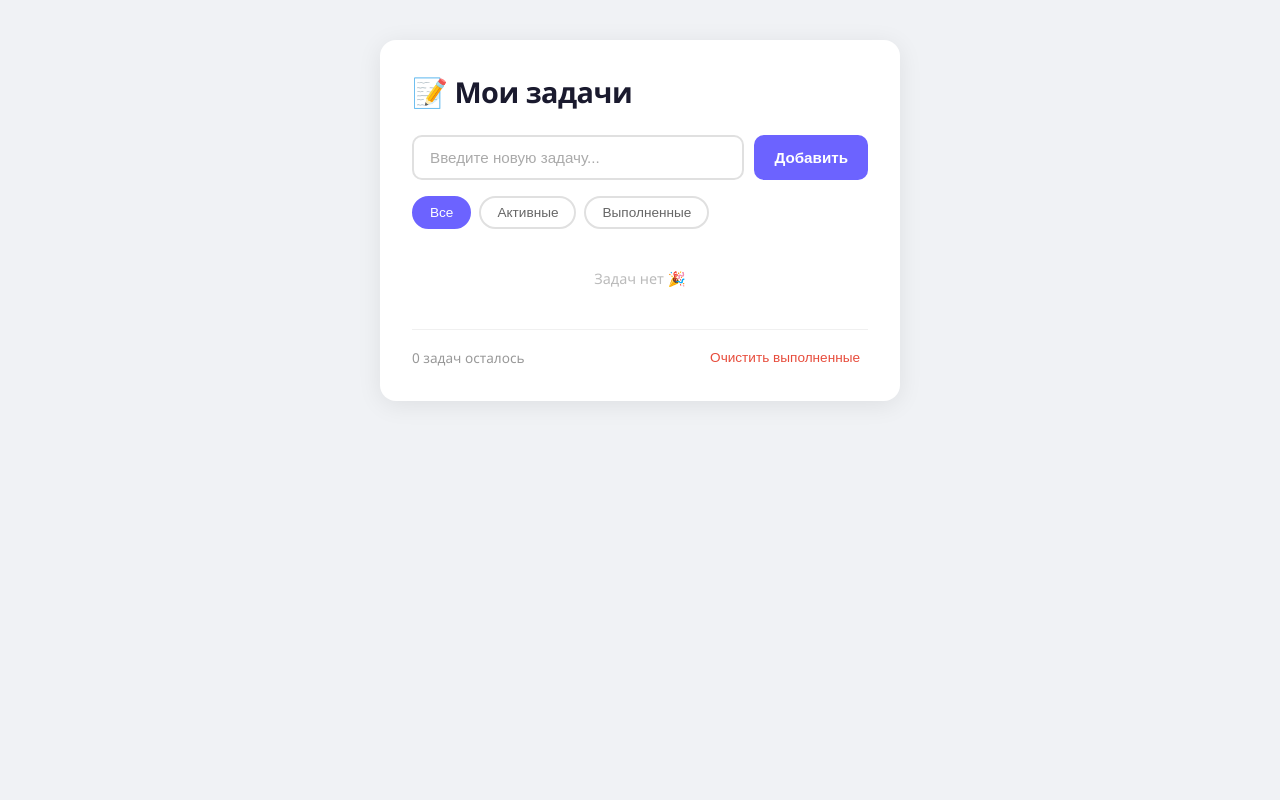
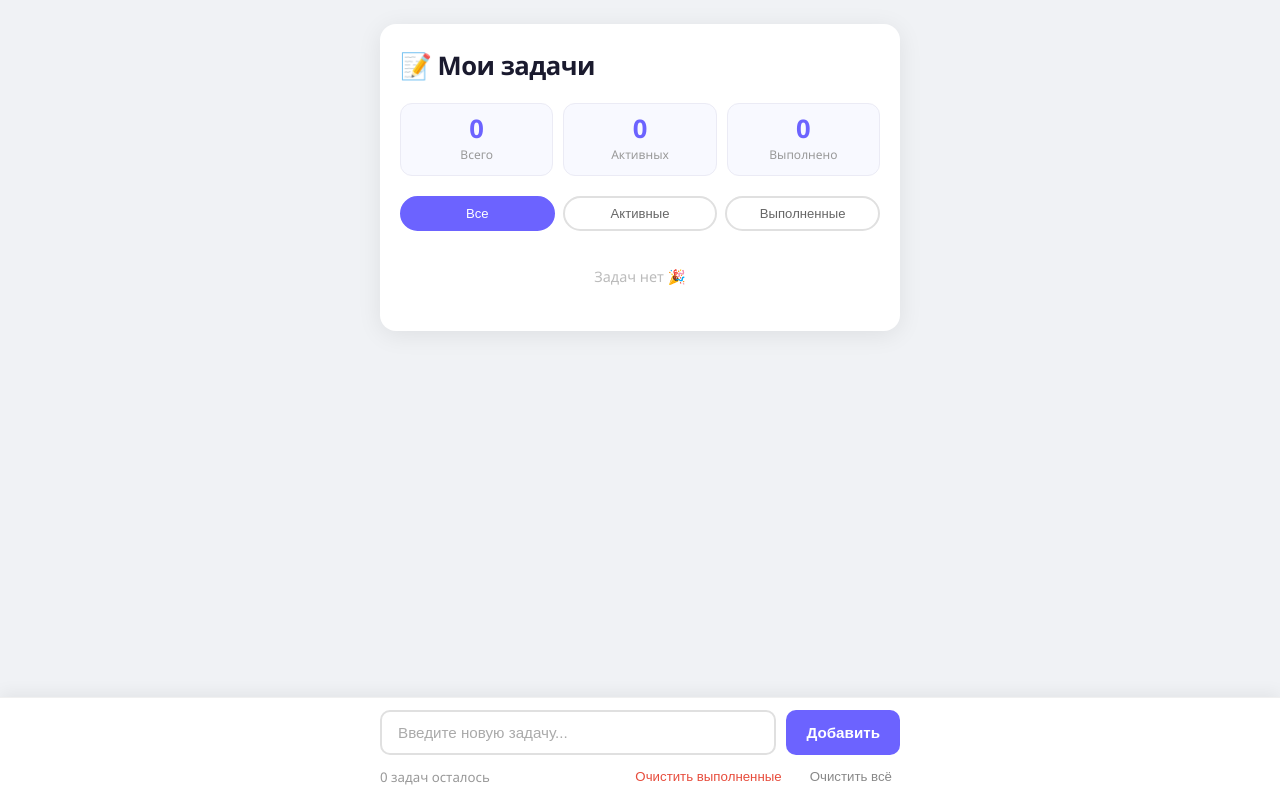
Before and after one commit to Kirill1959/Todo-List, a plain HTML site: page index.html in a window 1280 px wide. Drawn offline with Linux system fonts and the light colour scheme.

Commit message:
add stats, fixed bottom bar, clear all button

```diff
--- a/app.js
+++ b/app.js
@@ -1,28 +1,26 @@
 // =============================
 //  Данные
 // =============================
-
-// Загружаем задачи из localStorage, если они там есть
 let tasks = JSON.parse(localStorage.getItem('tasks')) || [];
-
-// Текущий фильтр: 'all' | 'active' | 'done'
 let currentFilter = 'all';
 
 // =============================
-//  Ссылки на элементы страницы
+//  Элементы страницы
 // =============================
-
-const taskInput   = document.getElementById('taskInput');
-const addBtn      = document.getElementById('addBtn');
-const taskList    = document.getElementById('taskList');
-const taskCount   = document.getElementById('taskCount');
+const taskInput    = document.getElementById('taskInput');
+const addBtn       = document.getElementById('addBtn');
+const taskList     = document.getElementById('taskList');
+const taskCount    = document.getElementById('taskCount');
 const clearDoneBtn = document.getElementById('clearDoneBtn');
-const filterBtns  = document.querySelectorAll('.filter-btn');
+const clearAllBtn  = document.getElementById('clearAllBtn');
+const filterBtns   = document.querySelectorAll('.filter-btn');
+const statTotal    = document.getElementById('statTotal');
+const statActive   = document.getElementById('statActive');
+const statDone     = document.getElementById('statDone');
 
 // =============================
-//  Сохранение в localStorage
+//  Сохранение
 // =============================
-
 function saveTasks() {
   localStorage.setItem('tasks', JSON.stringify(tasks));
 }
@@ -30,28 +28,13 @@ function saveTasks() {
 // =============================
 //  Добавить задачу
 // =============================
-
 function addTask() {
   const text = taskInput.value.trim();
+  if (!text) { taskInput.focus(); return; }
 
-  // Не добавляем пустую задачу
-  if (!text) {
-    taskInput.focus();
-    return;
-  }
-
-  // Создаём объект задачи
-  const task = {
-    id: Date.now(),       // уникальный id — текущее время в мс
-    text: text,
-    done: false
-  };
-
-  tasks.push(task);
+  tasks.push({ id: Date.now(), text, done: false });
   saveTasks();
   renderTasks();
-
-  // Очищаем поле ввода
   taskInput.value = '';
   taskInput.focus();
 }
@@ -59,11 +42,8 @@ function addTask() {
 // =============================
 //  Переключить выполнение
 // =============================
-
 function toggleTask(id) {
-  tasks = tasks.map(task =>
-    task.id === id ? { ...task, done: !task.done } : task
-  );
+  tasks = tasks.map(t => t.id === id ? { ...t, done: !t.done } : t);
   saveTasks();
   renderTasks();
 }
@@ -71,76 +51,77 @@ function toggleTask(id) {
 // =============================
 //  Удалить задачу
 // =============================
-
 function deleteTask(id) {
-  tasks = tasks.filter(task => task.id !== id);
+  tasks = tasks.filter(t => t.id !== id);
   saveTasks();
   renderTasks();
 }
 
 // =============================
-//  Удалить все выполненные
+//  Очистить выполненные
 // =============================
-
 function clearDone() {
-  tasks = tasks.filter(task => !task.done);
+  tasks = tasks.filter(t => !t.done);
   saveTasks();
   renderTasks();
 }
 
 // =============================
-//  Отрисовка списка
+//  Очистить всё
 // =============================
+function clearAll() {
+  if (tasks.length === 0) return;
+  if (confirm('Удалить все задачи?')) {
+    tasks = [];
+    saveTasks();
+    renderTasks();
+  }
+}
 
+// =============================
+//  Отрисовка
+// =============================
 function renderTasks() {
-  // Фильтруем задачи по выбранной вкладке
+  // Фильтр
   let filtered;
-  if (currentFilter === 'active') {
-    filtered = tasks.filter(t => !t.done);
-  } else if (currentFilter === 'done') {
-    filtered = tasks.filter(t => t.done);
-  } else {
-    filtered = tasks;
-  }
+  if (currentFilter === 'active') filtered = tasks.filter(t => !t.done);
+  else if (currentFilter === 'done') filtered = tasks.filter(t => t.done);
+  else filtered = tasks;
 
-  // Очищаем список
+  // Список
   taskList.innerHTML = '';
-
-  // Если задач нет — показываем сообщение
   if (filtered.length === 0) {
     taskList.innerHTML = '<p class="empty-msg">Задач нет 🎉</p>';
   } else {
-    // Рисуем каждую задачу
     filtered.forEach(task => {
       const li = document.createElement('li');
       li.className = 'task-item' + (task.done ? ' done' : '');
-
       li.innerHTML = `
         <input type="checkbox" ${task.done ? 'checked' : ''} />
         <span class="task-text">${escapeHTML(task.text)}</span>
         <button class="delete-btn" title="Удалить">✕</button>
       `;
-
-      // Чекбокс — отметить выполненной
       li.querySelector('input').addEventListener('change', () => toggleTask(task.id));
-
-      // Кнопка удаления
       li.querySelector('.delete-btn').addEventListener('click', () => deleteTask(task.id));
-
       taskList.appendChild(li);
     });
   }
 
-  // Обновляем счётчик активных задач
-  const activeCount = tasks.filter(t => !t.done).length;
-  taskCount.textContent = `${activeCount} ${pluralize(activeCount, 'задача', 'задачи', 'задач')} осталось`;
+  // Статистика
+  const total  = tasks.length;
+  const done   = tasks.filter(t => t.done).length;
+  const active = total - done;
+
+  statTotal.textContent  = total;
+  statActive.textContent = active;
+  statDone.textContent   = done;
+
+  taskCount.textContent = `${active} ${pluralize(active, 'задача', 'задачи', 'задач')} осталось`;
 }
 
 // =============================
-//  Вспомогательные функции
+//  Вспомогательные
 // =============================
-
-// Защита от XSS — экранируем HTML-символы в тексте задачи
 function escapeHTML(str) {
   return str
     .replace(/&/g, '&amp;')
@@ -149,45 +130,32 @@ function escapeHTML(str) {
     .replace(/"/g, '&quot;');
 }
 
-// Склонение слова в зависимости от числа
 function pluralize(n, one, few, many) {
-  const mod10 = n % 10;
-  const mod100 = n % 100;
-  if (mod100 >= 11 && mod100 <= 19) return many;
-  if (mod10 === 1) return one;
-  if (mod10 >= 2 && mod10 <= 4) return few;
+  const m10 = n % 10, m100 = n % 100;
+  if (m100 >= 11 && m100 <= 19) return many;
+  if (m10 === 1) return one;
+  if (m10 >= 2 && m10 <= 4) return few;
   return many;
 }
 
 // =============================
-//  Обработчики событий
+//  События
 // =============================
+addBtn.addEventListener('click', addTask);
+taskInput.addEventListener('keydown', e => { if (e.key === 'Enter') addTask(); });
+clearDoneBtn.addEventListener('click', clearDone);
+clearAllBtn.addEventListener('click', clearAll);
 
-// Кнопка "Добавить"
-addBtn.addEventListener('click', addTask);
-
-// Нажатие Enter в поле ввода
-taskInput.addEventListener('keydown', e => {
-  if (e.key === 'Enter') addTask();
-});
-
-// Кнопки фильтра
 filterBtns.forEach(btn => {
   btn.addEventListener('click', () => {
-    // Убираем active у всех кнопок
     filterBtns.forEach(b => b.classList.remove('active'));
-    // Добавляем active текущей
     btn.classList.add('active');
     currentFilter = btn.dataset.filter;
     renderTasks();
   });
 });
 
-// Очистить выполненные
-clearDoneBtn.addEventListener('click', clearDone);
-
 // =============================
-//  Первый запуск
+//  Старт
 // =============================
-
 renderTasks();
--- a/index.html
+++ b/index.html
@@ -10,27 +10,52 @@
     <div class="container">
       <h1>📝 Мои задачи</h1>
 
-      <div class="input-area">
-        <input
-          type="text"
-          id="taskInput"
-          placeholder="Введите новую задачу..."
-          maxlength="100"
-        />
-        <button id="addBtn">Добавить</button>
+      <!-- Статистика -->
+      <div class="stats">
+        <div class="stat-card">
+          <div class="stat-number" id="statTotal">0</div>
+          <div class="stat-label">Всего</div>
+        </div>
+        <div class="stat-card">
+          <div class="stat-number" id="statActive">0</div>
+          <div class="stat-label">Активных</div>
+        </div>
+        <div class="stat-card">
+          <div class="stat-number" id="statDone">0</div>
+          <div class="stat-label">Выполнено</div>
+        </div>
       </div>
 
+      <!-- Фильтры -->
       <div class="filters">
         <button class="filter-btn active" data-filter="all">Все</button>
         <button class="filter-btn" data-filter="active">Активные</button>
         <button class="filter-btn" data-filter="done">Выполненные</button>
       </div>
 
+      <!-- Список задач -->
       <ul id="taskList"></ul>
+    </div>
 
-      <div class="footer">
-        <span id="taskCount">0 задач осталось</span>
-        <button id="clearDoneBtn">Очистить выполненные</button>
+    <!-- Фиксированная панель снизу -->
+    <div class="bottom-bar">
+      <div class="bottom-bar-inner">
+        <div class="input-area">
+          <input
+            type="text"
+            id="taskInput"
+            placeholder="Введите новую задачу..."
+            maxlength="100"
+          />
+          <button id="addBtn">Добавить</button>
+        </div>
+        <div class="bottom-actions">
+          <span id="taskCount">0 задач осталось</span>
+          <div class="danger-btns">
+            <button class="clear-btn" id="clearDoneBtn">Очистить выполненные</button>
+            <button class="clear-btn" id="clearAllBtn">Очистить всё</button>
+          </div>
+        </div>
       </div>
     </div>
 
--- a/style.css
+++ b/style.css
@@ -9,92 +9,77 @@ body {
   background: #f0f2f5;
   min-height: 100vh;
   display: flex;
-  align-items: flex-start;
-  justify-content: center;
-  padding: 40px 16px;
+  flex-direction: column;
+  align-items: center;
+  padding: 24px 16px 100px 16px;
 }
 
 .container {
   background: #ffffff;
   border-radius: 16px;
   box-shadow: 0 4px 24px rgba(0, 0, 0, 0.08);
-  padding: 32px;
+  padding: 24px 20px;
   width: 100%;
   max-width: 520px;
 }
 
 h1 {
-  font-size: 1.8rem;
+  font-size: 1.6rem;
   color: #1a1a2e;
-  margin-bottom: 24px;
+  margin-bottom: 20px;
   font-weight: 700;
   letter-spacing: -0.5px;
 }
 
-/* --- Поле ввода --- */
-.input-area {
+/* --- Статистика --- */
+.stats {
   display: flex;
   gap: 10px;
-  margin-bottom: 16px;
+  margin-bottom: 20px;
 }
 
-.input-area input {
+.stat-card {
   flex: 1;
-  padding: 12px 16px;
-  border: 2px solid #e0e0e0;
-  border-radius: 10px;
-  font-size: 0.95rem;
-  color: #333;
-  outline: none;
-  transition: border-color 0.2s;
+  background: #f8f9ff;
+  border: 1px solid #ebebf5;
+  border-radius: 12px;
+  padding: 12px 8px;
+  text-align: center;
 }
 
-.input-area input:focus {
-  border-color: #6c63ff;
+.stat-number {
+  font-size: 1.6rem;
+  font-weight: 700;
+  color: #6c63ff;
+  line-height: 1;
+  margin-bottom: 4px;
 }
 
-.input-area input::placeholder {
-  color: #aaa;
-}
-
-.input-area button {
-  padding: 12px 20px;
-  background: #6c63ff;
-  color: white;
-  border: none;
-  border-radius: 10px;
-  font-size: 0.95rem;
-  font-weight: 600;
-  cursor: pointer;
-  transition: background 0.2s, transform 0.1s;
-  white-space: nowrap;
-}
-
-.input-area button:hover {
-  background: #574fd6;
-}
-
-.input-area button:active {
-  transform: scale(0.97);
+.stat-label {
+  font-size: 0.75rem;
+  color: #999;
+  font-weight: 500;
 }
 
 /* --- Фильтры --- */
 .filters {
   display: flex;
   gap: 8px;
-  margin-bottom: 20px;
+  margin-bottom: 16px;
 }
 
 .filter-btn {
-  padding: 7px 16px;
+  flex: 1;
+  padding: 8px 4px;
   border: 2px solid #e0e0e0;
   border-radius: 20px;
   background: transparent;
   color: #666;
-  font-size: 0.85rem;
+  font-size: 0.82rem;
   font-weight: 500;
   cursor: pointer;
   transition: all 0.2s;
+  text-align: center;
 }
 
 .filter-btn:hover {
@@ -130,14 +115,8 @@ h1 {
 }
 
 @keyframes slideIn {
-  from {
-    opacity: 0;
-    transform: translateY(-6px);
-  }
-  to {
-    opacity: 1;
-    transform: translateY(0);
-  }
+  from { opacity: 0; transform: translateY(-6px); }
+  to { opacity: 1; transform: translateY(0); }
 }
 
 .task-item.done {
@@ -191,65 +170,95 @@ h1 {
   padding: 20px 0;
 }
 
-/* --- Футер --- */
-.footer {
+/* --- Фиксированная панель снизу --- */
+.bottom-bar {
+  position: fixed;
+  bottom: 0;
+  left: 0;
+  right: 0;
+  background: #ffffff;
+  border-top: 1px solid #f0f0f0;
+  box-shadow: 0 -4px 16px rgba(0,0,0,0.06);
+  padding: 12px 16px;
+  z-index: 100;
+}
+
+.bottom-bar-inner {
+  max-width: 520px;
+  margin: 0 auto;
+  display: flex;
+  flex-direction: column;
+  gap: 10px;
+}
+
+.input-area {
+  display: flex;
+  gap: 10px;
+}
+
+.input-area input {
+  flex: 1;
+  padding: 12px 16px;
+  border: 2px solid #e0e0e0;
+  border-radius: 10px;
+  font-size: 0.95rem;
+  color: #333;
+  outline: none;
+  transition: border-color 0.2s;
+}
+
+.input-area input:focus {
+  border-color: #6c63ff;
+}
+
+.input-area input::placeholder {
+  color: #aaa;
+}
+
+.input-area button {
+  padding: 12px 20px;
+  background: #6c63ff;
+  color: white;
+  border: none;
+  border-radius: 10px;
+  font-size: 0.95rem;
+  font-weight: 600;
+  cursor: pointer;
+  transition: background 0.2s, transform 0.1s;
+  white-space: nowrap;
+}
+
+.input-area button:hover { background: #574fd6; }
+.input-area button:active { transform: scale(0.97); }
+
+.bottom-actions {
   display: flex;
   justify-content: space-between;
   align-items: center;
-  margin-top: 20px;
-  padding-top: 16px;
-  border-top: 1px solid #f0f0f0;
 }
 
 #taskCount {
-  font-size: 0.85rem;
+  font-size: 0.83rem;
   color: #999;
 }
 
-#clearDoneBtn {
+.danger-btns {
+  display: flex;
+  gap: 12px;
+}
+
+.clear-btn {
   background: none;
   border: none;
-  color: #e74c3c;
-  font-size: 0.85rem;
+  font-size: 0.83rem;
   cursor: pointer;
   padding: 4px 8px;
   border-radius: 6px;
   transition: background 0.2s;
 }
 
-#clearDoneBtn:hover {
-  background: #ffeaea;
-}
+#clearDoneBtn { color: #e74c3c; }
+#clearDoneBtn:hover { background: #ffeaea; }
 
-/* --- Мобильные устройства --- */
-@media (max-width: 480px) {
-  body {
-    padding: 16px 12px;
-  }
-
-  .container {
-    padding: 20px 16px;
-    border-radius: 12px;
-  }
-
-  h1 {
-    font-size: 1.4rem;
-  }
-
-  .input-area {
-    flex-direction: column;
-  }
-
-  .input-area button {
-    width: 100%;
-  }
-
-  .filters {
-    flex-wrap: wrap;
-  }
-
-  .filter-btn {
-    flex: 1;
-    text-align: center;
-  }
-}
+#clearAllBtn { color: #888; }
+#clearAllBtn:hover { background: #f0f0f0; }
```
